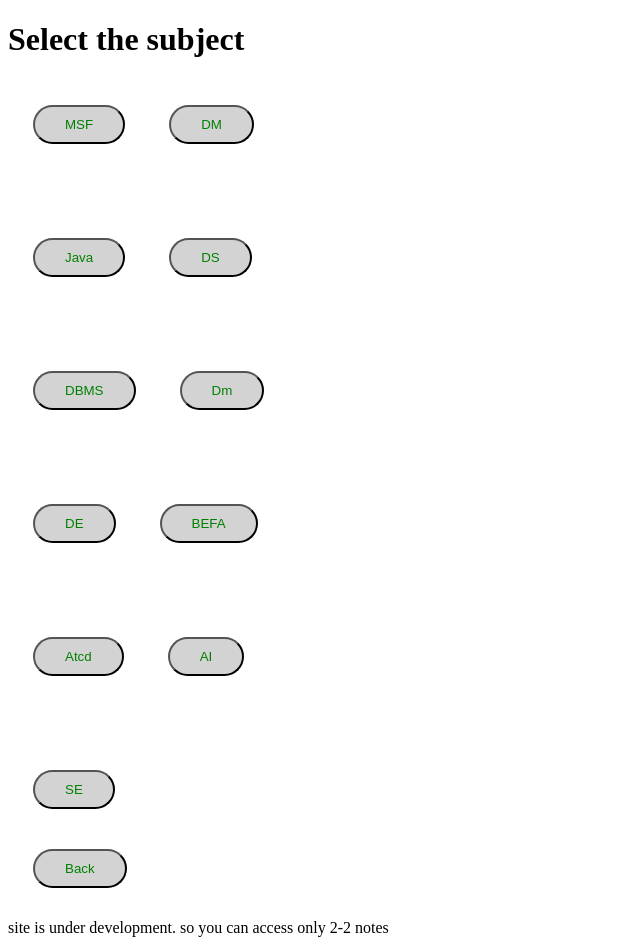
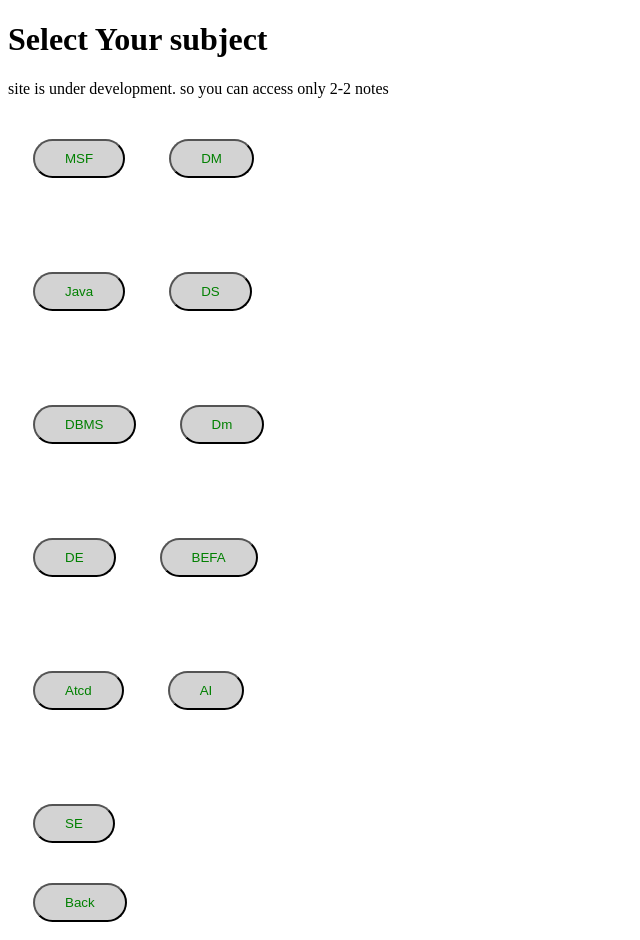
Before and after one commit to Sukumar96-tech/NOTES, a plain HTML site: page two.html in a window 1280 px wide. Shown: the whole page, without its empty margins (0-640 px from the left). Drawn offline with Linux system fonts and the light colour scheme.

Commit message:
Update two.html

```diff
--- a/two.html
+++ b/two.html
@@ -3,7 +3,8 @@
   <body>
 
     <meta name="viewport" content="width=device-width, height=device-height,initial-scale=1.0">
-    <h1>Select the subject</h1>
+    <h1>Select Your subject</h1>
+     <p>site is under development. so you can access only 2-2 notes</p>
     <div >
      <a href="" ><button class="b1">MSF</button></a>
       <a href="" > <button class="b1">DM</button></a>
@@ -30,7 +31,7 @@
 
     <div><a href="index.html" ><button class="b1">Back</button></a>
      </div>
-    <p>site is under development. so you can access only 2-2 notes</p>
+
     <style>
     body{
 
```
